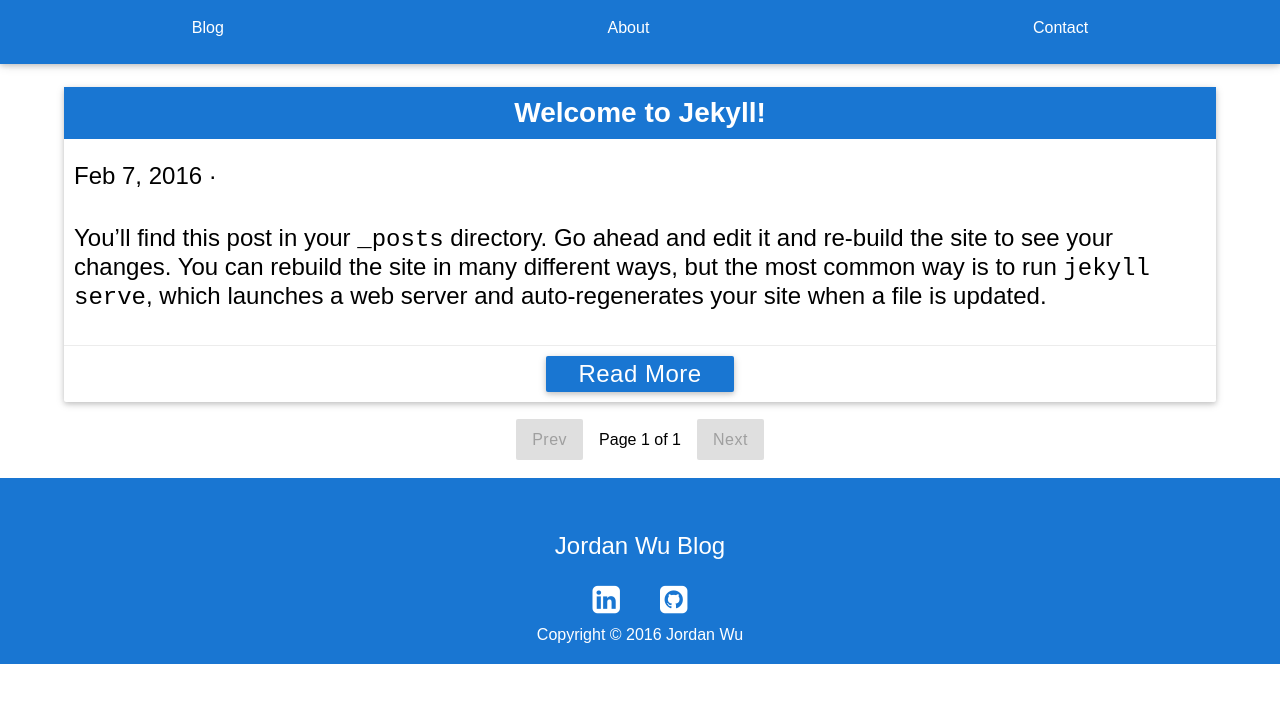
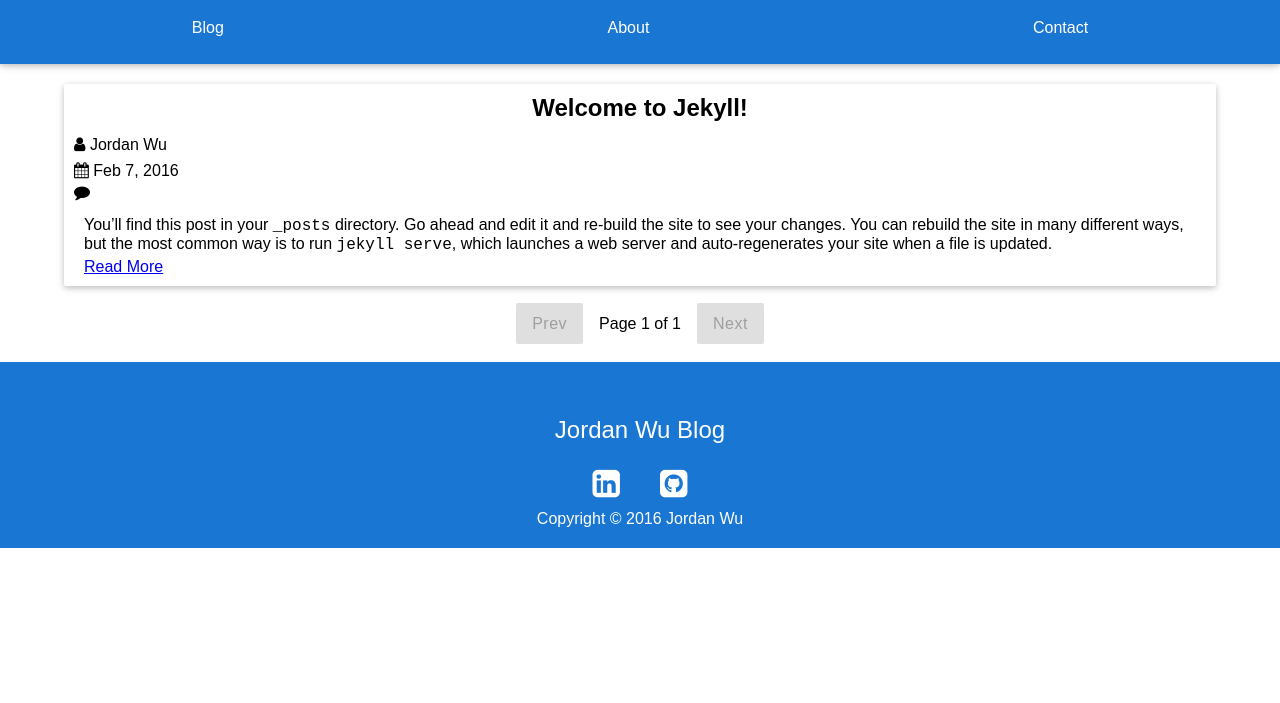
Before and after one commit to JordanSpencerWu/old-website, a Jekyll site: the page built from index.html, in a window 1280 px wide. Shown: the top 703 px of the page. Built offline with Jekyll 4.4.1, drawn with Linux system fonts in a browser that asks for light colours; nearby versions of some CDN libraries; the list of posts is cut into pages by our own code; comment, search, counter and statistics services are not loaded.

Commit message:
change post style in index

```diff
--- a/_config.yml
+++ b/_config.yml
@@ -3,6 +3,7 @@ title: Jordan Wu Blog Site
 email: jordan.spencer.wu@gmail.com
 description: Jordan Wu personal blog
 url: "http://JordanSpencerWu.github.io" # the base hostname & protocol for your site
+author: Jordan Wu
 
 # Pagination
 permalink: /:year/:month/:day/:title/
--- a/_sass/styles.scss
+++ b/_sass/styles.scss
@@ -87,15 +87,11 @@
 }
 
 .card-header {
-  background-color: #1976D2;
-  color: #fff;
   font-size: 1.75em;
   padding: 10px;
   text-align: center;
-}
-
-.date {
-  padding-left: 10px;
+  margin: 0;
+  font-size: 1.5em;
 }
 
 .paragraph {
@@ -205,6 +201,12 @@
   }
 }
 
-.text-flow {
-  font-size: 1.5rem;
+.card-body {
+  font-size: 1rem;
+  padding: 0 10px;
+
+  p {
+    margin: 0;
+    padding: 4px 0;
+  }
 }
--- a/index.html
+++ b/index.html
@@ -5,10 +5,11 @@ layout: default
 <div class="card shadow">
   {% for post in paginator.posts %}
     <h2 class="card-header">{{ post.title }}</h2>
-    <div class="text-flow">
-      <span class="date">{{ post.date | date: "%b %-d, %Y" }}</span>
+    <div class="card-body">
+      <p><i class="fa fa-user"></i> {{ site.author }}</p>
+      <p><i class="fa fa-calendar"></i> {{ post.date | date: "%b %-d, %Y" }}</p>
       {% if site.disqus_shortname %}
-        &middot;
+        <i class="fa fa-comment"></i>
         <a href="{{ site.url }}{{ post.url }}index.html#disqus_thread" data-disqus-identifier="{{ post.url }}"></a>
         {% if post.update_date %}
           &middot;
@@ -17,9 +18,7 @@ layout: default
       {% endif %}
       <div class="paragraph">
         {{ post.excerpt }}
-      </div>
-      <div class="card-action">
-        <a class="shadow" href="{{ post.url | prepend: site.baseurl }}">Read More</a>
+        <span><a href="{{ post.url | prepend: site.baseurl }}">Read More</a></span>
       </div>
     </div>
   {% endfor %}
```
